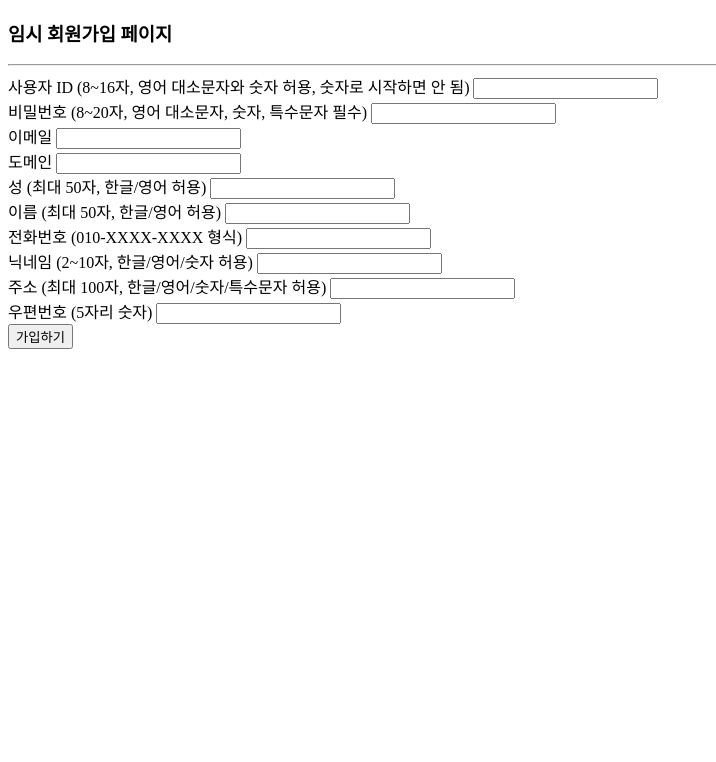
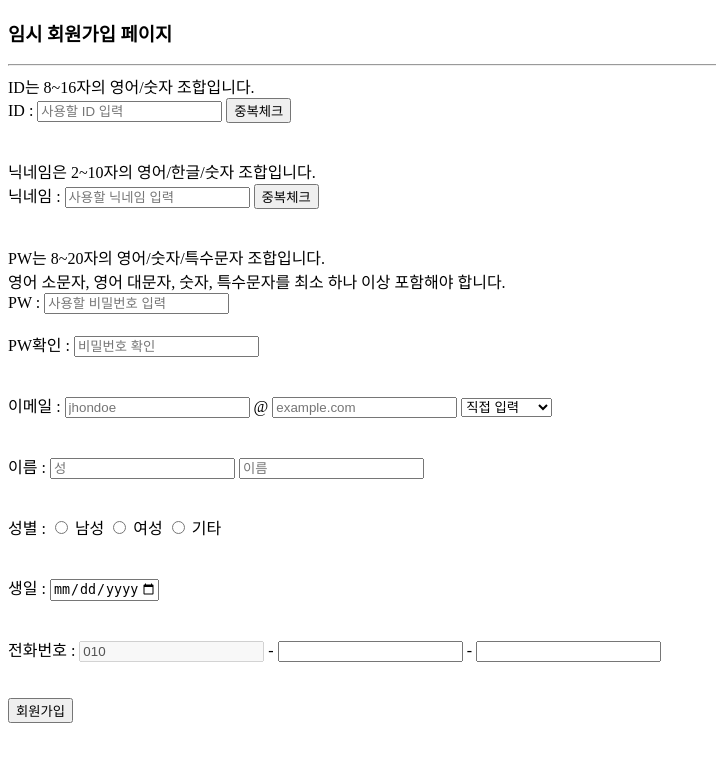
Before and after one commit to rhkrgyrjs/ezjam, a Flask app: page /signup in a window 1280 px wide. Shown: the top 762 px of the page, without its empty margins (0-716 px from the left). Run offline with Flask 3, Linux system fonts and the light colour scheme.

Commit message:
240422-3

```diff
--- a/templates/signup.html
+++ b/templates/signup.html
@@ -3,44 +3,105 @@
 	<head>
     	<meta charset="utf-8">
    		<title>EzJam 회원가입</title>
+		<script>
+			// 이하 생일의 검증(현재보다 미래의 생일을 지정하는 경우)를 막기 위한 onload 함수 지정
+			function getCurrentDate()
+			{
+				var today = new Date();
+				var year = today.getFullYear();
+				var month = String(today.getMonth() + 1).padStart(2, '0');
+				var day = String(today.getDate()).padStart(2, '0');
+				return year + '-' + month + '-' + day;
+			}
+
+			function setMinimumDate()
+			{
+				var birthdateInput = document.getElementById('user-birthday');
+				birthdateInput.setAttribute('max', getCurrentDate());
+			}
+
+			window.onload = function() {setMinimumDate()};
+
+			// 이하 중복체크를 위한 ajax 함수
+			function userIdCheckAjax(userId)
+			{
+				alert("입력한 아이디 : " + userId);
+			}
+
+			function userNicknameCheckAjax(userNickname)
+			{
+				alert("입력한 닉네임 : " + userNickname)
+			}
+		</script>
 	</head>
 	<body>
 		<h3>임시 회원가입 페이지</h3>
 		<hr>
 		<form class="signup-form" method="POST" action="/signup">
-			<!-- id, pw, 닉네임, 이메일, 성, 이름, 성별, 생일, 전화번호, 주소, 우편번호 -->
-			<label for="userID">사용자 ID (8~16자, 영어 대소문자와 숫자 허용, 숫자로 시작하면 안 됨)</label>
-			<input type="text" id="userID" name="user-id" pattern="[0-9a-zA-Z]{8,16}" title="영어와 숫자를 허용합니다(8~16자). 숫자로 시작할 수 없습니다." required>
+			ID는 8~16자의 영어/숫자 조합입니다.
 			<br>
-			<label for="userPW">비밀번호 (8~20자, 영어 대소문자, 숫자, 특수문자 필수)</label>
-			<input type="password" id="userPW" name="user-pw" pattern="^(?=.*[A-Za-z])(?=.*\d)(?=.*[$@$!%*#?&])[A-Za-z\d$@$!%*#?&]{8,20}$" title="숫자, 영어 소문자, 영어 대문자, 특수문자를 포함해야 합니다(8~20자)."  required>
+			ID : <input id="user-id" name="user-id" type="text" placeholder="사용할 ID 입력" required>
+			<button id="user-id-check" type="button" onclick="userIdCheckAjax(document.getElementById('user-id').value)">중복체크</button>
 			<br>
-			<label for="userEmailLocal">이메일</label>
-			<input type="text" id="userEmailLocal" name="user-email-local" pattern="^[a-zA-Z0-9._%+-]{2,64}$" title="이메일의 local 파트 형식에 맞춰야 합니다." required>
+			<div class="signupAlerts" id="user-id-alert"></div>
+			<br><br>
+			닉네임은 2~10자의 영어/한글/숫자 조합입니다.
 			<br>
-			<label for="userEmailDomain">도메인</label>
-			<input type="text" id="userEmailDomain" name="user-email-domain" pattern="^[a-zA-Z0-9.-]{1,63}(\.[a-zA-Z0-9.-]{1,63})*\.[a-zA-Z]{2,63}$" title="이메일의 domain 파트 형식에 맞춰야 합니다." required>
+			닉네임 : <input id="user-nickname" name="user-nickname" type="text" placeholder="사용할 닉네임 입력" required>
+			<button id="user-nickname-check" type="button" onclick="userNicknameCheckAjax(document.getElementById('user-nickname').value)">중복체크</button>
 			<br>
-			<label for="userLastName">성 (최대 50자, 한글/영어 허용)</label>
-			<input type="text" id="userLastName" name="user-last-name" pattern="^(?=.*[a-zA-Z가-힣])[a-zA-Z가-힣]{1,50}$" required>
+			<div class="signupAlerts" id="user-nickname-alert"></div>
+			<br><br>
+			PW는 8~20자의 영어/숫자/특수문자 조합입니다.<br>
+			영어 소문자, 영어 대문자, 숫자, 특수문자를 최소 하나 이상 포함해야 합니다.
 			<br>
-			<label for="userFirstName">이름 (최대 50자, 한글/영어 허용)</label>
-			<input type="text" id="userFirstName" name="user-first-name" pattern="^(?=.*[a-zA-Z가-힣])[a-zA-Z가-힣]{1,50}$" required>
+			PW : <input id="user-pw" name="user-pw" type="password" placeholder="사용할 비밀번호 입력" required>
 			<br>
-			<label for="userPhone">전화번호 (010-XXXX-XXXX 형식)</label>
-			<input type="tel" id="userPhone" name="user-phone" pattern="^010-\d{4}-\d{4}$" required>
+			<div class="signupAlerts" id="user-pw-alert"></div>
 			<br>
-			<label for="userNickname">닉네임 (2~10자, 한글/영어/숫자 허용)</label>
-			<input type="text" id="userNickname" name="user-nickname" pattern="^[a-zA-Z0-9가-힣]{2,10}$" required>
+			PW확인 : <input id="user-pw-val" name="user-pw-val" type="password" placeholder="비밀번호 확인" required>
 			<br>
-			<label for="userAddress">주소 (최대 100자, 한글/영어/숫자/특수문자 허용)</label>
-			<input type="text" id="userAddress" name="user-address" pattern="^[가-힣a-zA-Z0-9!#$%()*+,-./:;<=>?@\[\]^_`{|}~]{1,100}$" required>
+			<div class="signupAlerts" id="user-pw-val-alert"></div>
+			<br><br>
+			이메일 : <input id="user-email-local" name="user-email-local" type="text" placeholder="jhondoe" required>
+			@ <input id="user-email-domain" name="user-email-domain" placeholder="example.com" type="text" required>
+			<select id="email-domains">
+				<option value="self" default>직접 입력</option>
+				<option value="naver.com">naver.com</option>
+				<option value="gmail.com">gmail.com</option>
+				<option value="icloud.com">icloud.com</option>
+				<option value="daum.net">daum.net</option>
+				<option value="hanmail.net">hanmail.net</option>
+			</select>
 			<br>
-			<label for="userZipcode">우편번호 (5자리 숫자)</label>
-			<input type="text" id="userZipcode" name="user-zipcode" pattern="^\d{5}$" required>
+			<div class="signupAlerts" id="user-email-alert"></div>
+			<br><br>
+			이름 : <input id="user-last-name" name="user-last-name" type="text" placeholder="성" required>
+			<input id="user-first-name" name="user-first-name" type="text" placeholder="이름" required>
 			<br>
-			<input type="submit" value="가입하기">
+			<div class="signupAlerts" id="user-name-alert"></div>
+			<br><br>
+			성별 :
+			<label><input id="user-sex-male" name="user-sex" type="radio" value="M" required> 남성</label>
+			<label><input id="user-sex-female" name="user-sex" type="radio" value="F" required> 여성</label>
+			<label><input id="user-sex-other" name="user-sex" type="radio" value="O" required> 기타</label>
 			<br>
+			<div class="signupAlerts" id="user-sex-alert"></div>
+			<br><br>
+			생일 : <input id="user-birthday" name="user_birthday" type="date" required>
+			<br>
+			<div class="signupAlerts" id="user-birthday-alert"></div>
+			<br><br>
+			전화번호 : <input id="user-phone-first" name="user-phone-first" type="text" value="010" disabled required>
+			- <input id="user-phone-middle" name="user-phone-middle" type="text" required>
+			- <input id="user-phone-last" name="user-phone-last" type="text" required>
+			<br>
+			<div class="signupAlerts" id="user-phone-alert"></div>
+			<br><br>
+			<!-- 여기에 주소 입력만 구현 하면 됨.. -->
+			<!-- 기본적인 입력 disabled, 카카오 api를 통해서만 입력 받기 -->
+			<!-- 상세주소는 직접 입력으로 받기 -->
+			<input type="submit" value="회원가입">
 		</form>
   	</body>
 </html>
```
